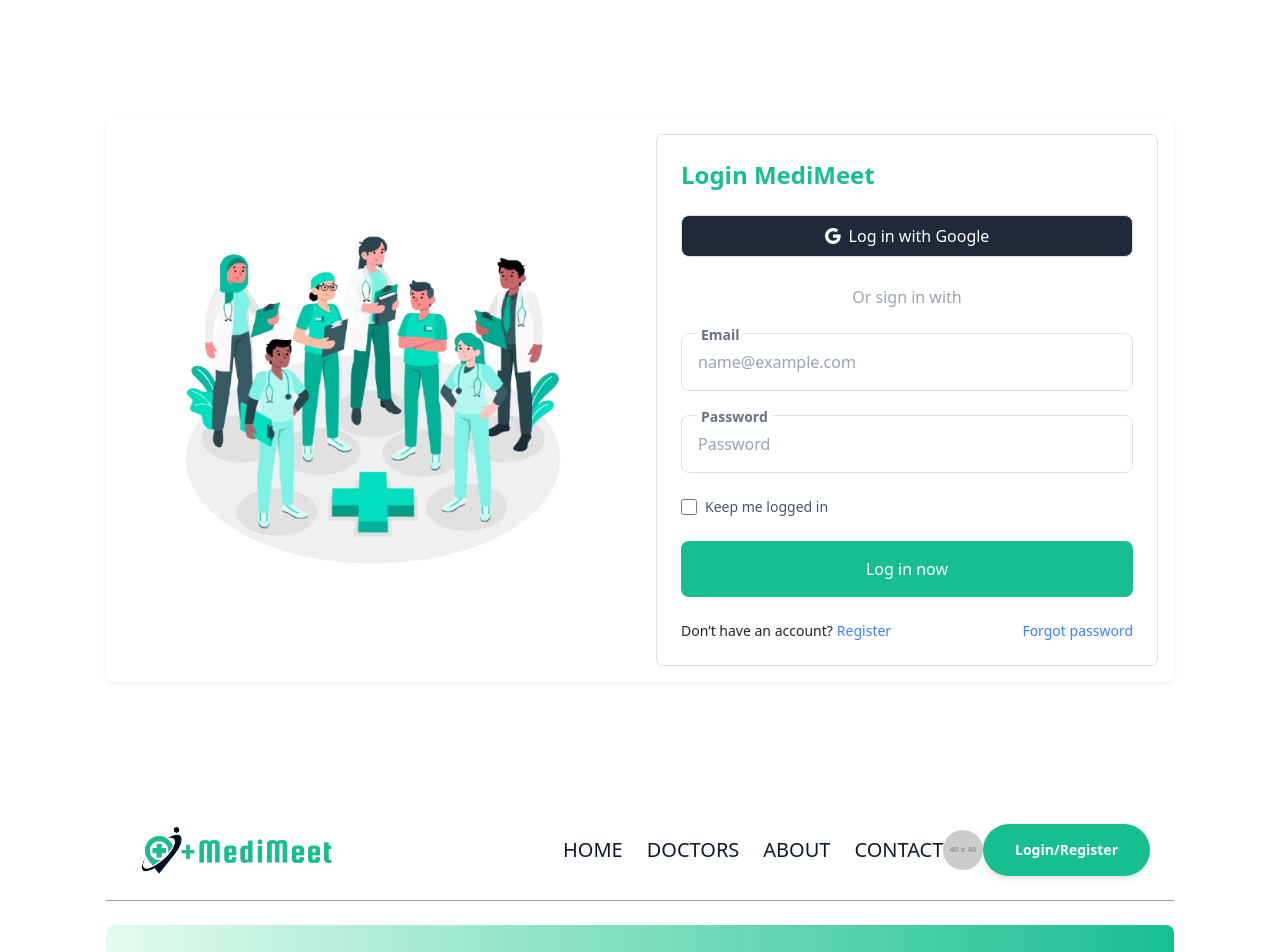
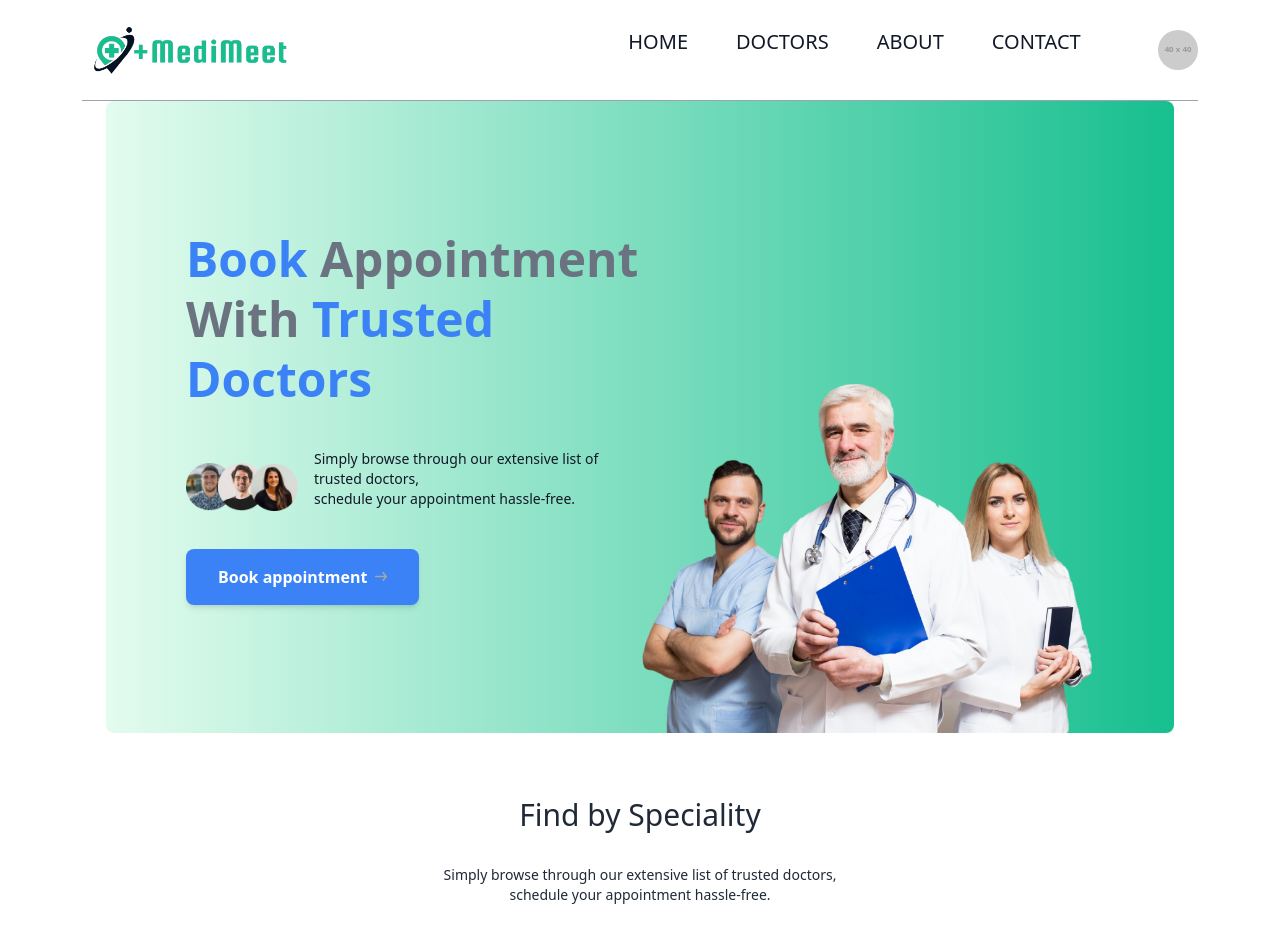
Before and after one commit to Arshad-Qureshi-Coder/MediMeet, a React (Create React App) app: page / in a window 1280 px wide. Shown: the top 952 px of the page. Built offline with nearby package versions, Linux system fonts and the light colour scheme.

Commit message:
update header

```diff
--- a/src/App.js
+++ b/src/App.js
@@ -18,7 +18,7 @@
   return (
     <div className='container m-auto'>
 
-      <LoginPage/>
+      {/* <LoginPage/> */}
       {/* Header */}
       <Header />
 
--- a/src/Components/Header/Header.js
+++ b/src/Components/Header/Header.js
@@ -1,10 +1,15 @@
-import React from 'react';
-import { NavLink } from 'react-router-dom';
+import React, { useState } from 'react';
+import { NavLink, useNavigate } from 'react-router-dom';
 
 const Header = () => {
+
+  const navigate = useNavigate();
+
+  const [showMenu, setShowMenu] = useState(false);
+  const [token, setToken] = useState(true);
   return (
-    <header className='mx-4 sm:mx-[10%]'>
-      <div className=" mx-auto flex items-center justify-center text-sm  py-4 px-6 mb-4 border-b border-b-gray-400">
+    <header className=''>
+      <div className="  flex items-center justify-between text-sm  py-4   border-b border-b-gray-400">
         {/* Logo */}
         <div className="flex items-center">
           <img
@@ -15,9 +20,12 @@
         </div>
 
         {/* Navigation Links */}
-        <ul className="hidden md:flex mx-auto flex items-center justify-between h-26 space-x-6"
-          style={{marginBottom:'0 ', paddingLeft:'0'}}
+        <div>
+
+        <ul className="md:flex items-start gap-5 font-medium hidden"
+
         >
+
           {/* hidden md:flex mx-auto flex items-center justify-between  space-x-6 */}
           <li>
             <NavLink
@@ -57,8 +65,12 @@
             </NavLink>
           </li>
         </ul>
+        </div>
 
         {/* Profile Image */}
+
+        <div className="flex items-center space-x-3">
+          {token ? (
             <div className="flex items-center space-x-3">
               <img
                 src="https://via.placeholder.com/40"
@@ -66,11 +78,16 @@
                 className="w-10 h-10 rounded-full"
               />
             </div>
+          ) : (
+            <button
+              onClick={() => navigate('/login')}
+              className="no-underline gap-2 px-8 py-3 bg-customGreen text-white font-semibold rounded-full shadow-md hover:ring hover:ring-green-300"
+            >
+              Login/Register
+            </button>
+          )}
+        </div>
 
-        <div className="flex items-center space-x-3">
-          <button className="  no-underline gap-2 px-8 py-3 bg-customGreen text-white font-semibold rounded-full shadow-md hover:ring hover:ring-green-300">
-            Login/Register</button>
-        </div>
       </div>
 
 
```
Lines whose indentation alone changed are shown as unchanged.
